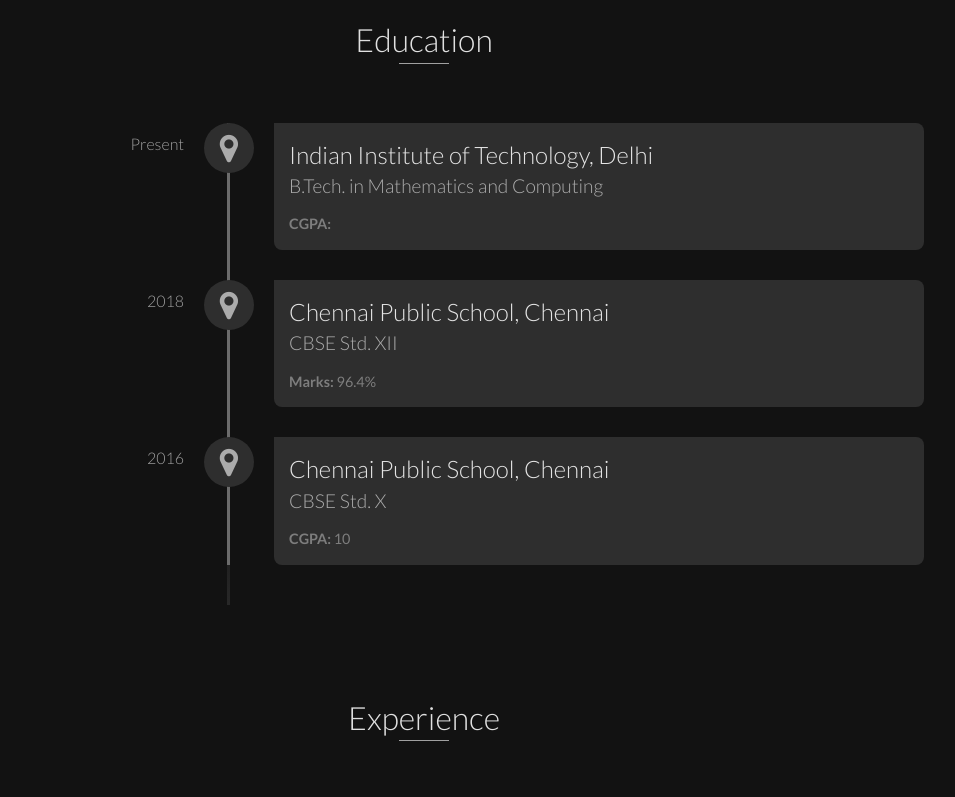
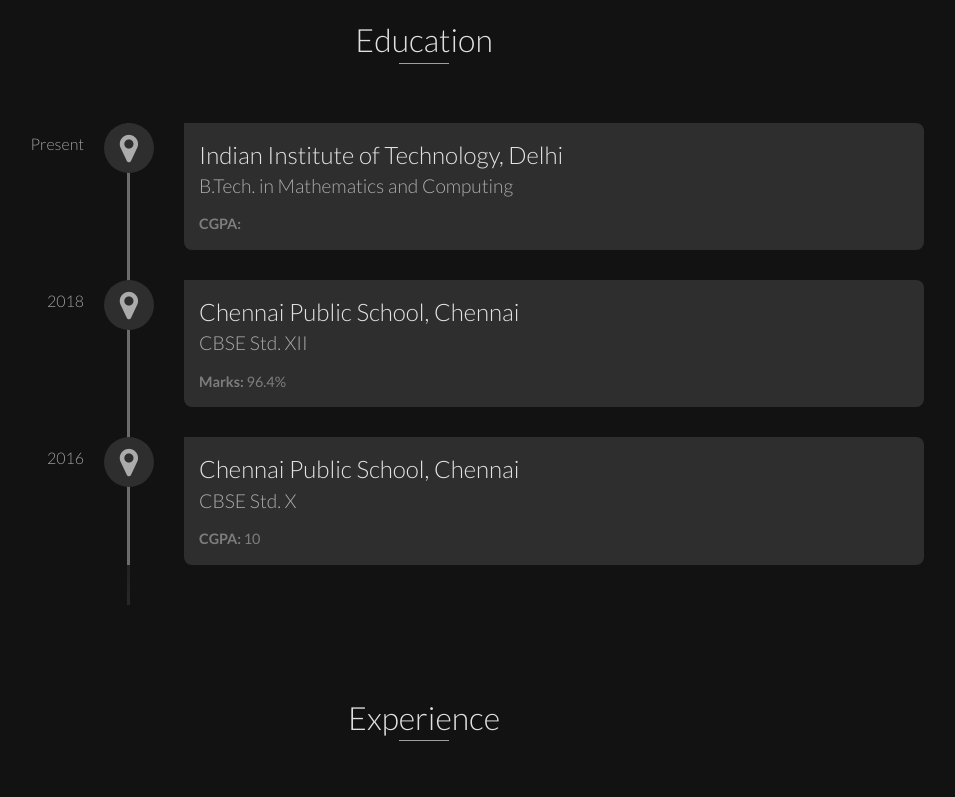
Before and after one commit to subhalingamd/subhalingamd.github.io, a plain HTML site: page index.html in a window 1280 px wide. Shown: the part 1160-1957 px from the top of the page, without its empty margins (216-1171 px from the left). Drawn offline with nearby package versions, Linux system fonts and the light colour scheme.

Commit message:
feat: shift timelines to left in large displays

```diff
--- a/css/style.css
+++ b/css/style.css
@@ -370,7 +370,7 @@ Body & Footer
     content: '';
     top: 0;
     bottom: 0;
-    left: 303px;
+    left: 203px;
     right: auto;
     height: 100%;
     width: 3px;
@@ -385,10 +385,10 @@ Body & Footer
     background: var(--highlight-bg-color);
     background: linear-gradient(to bottom, #212121, #282828);
     top: 100%;
-    left: 303px;
+    left: 203px;
 }
 .vtimeline-content {
-    margin-left: 350px;
+    margin-left: 260px;
     background: var(--highlight-bg-color);
     padding: 15px;
     border-radius: 3px;
@@ -428,7 +428,7 @@ Body & Footer
     border-radius: 50%;
     float: left;
     z-index: 99;
-    margin-left: 280px;
+    margin-left: 180px;
 }
 .vtimeline-icon i {
     display: block;
@@ -436,7 +436,7 @@ Body & Footer
     margin-top: 10px;
 }
 .vtimeline-date {
-    width: 260px;
+    width: 160px;
     text-align: right;
     position: absolute;
     left: 0;
```
